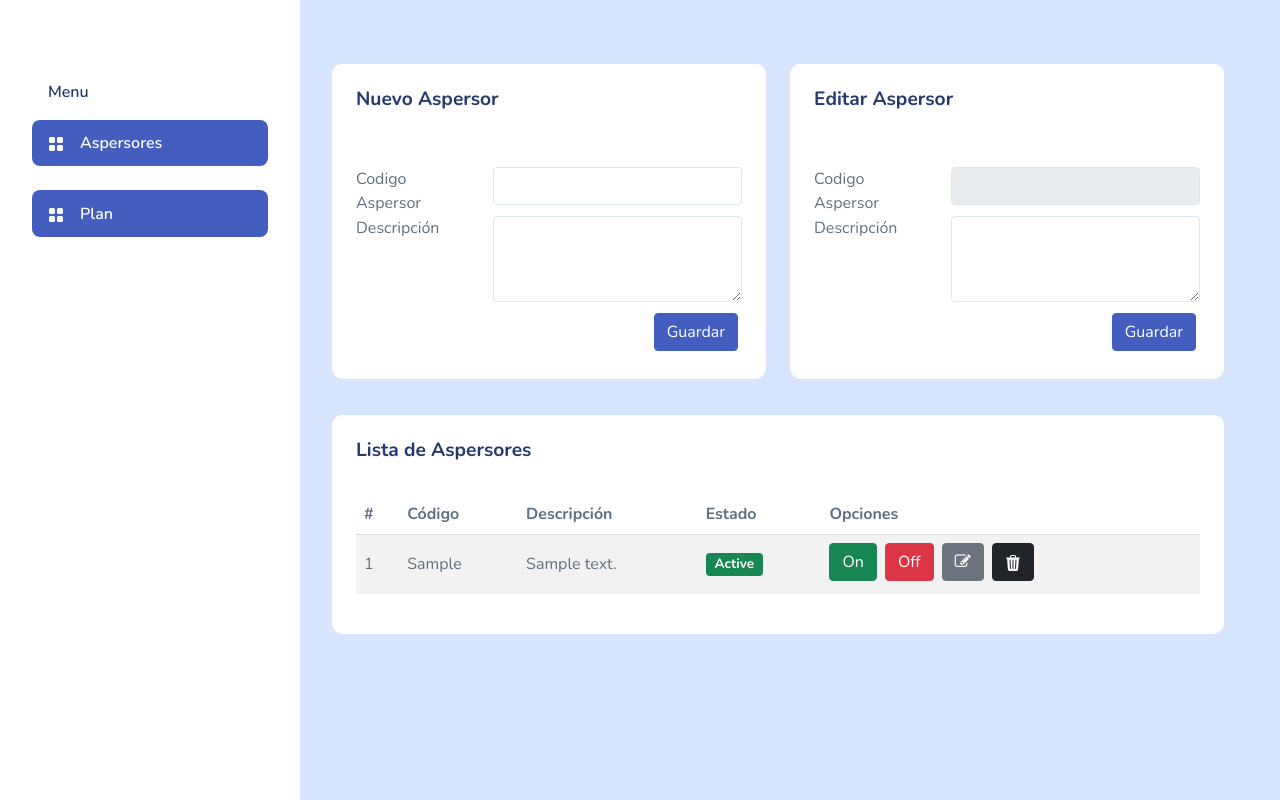
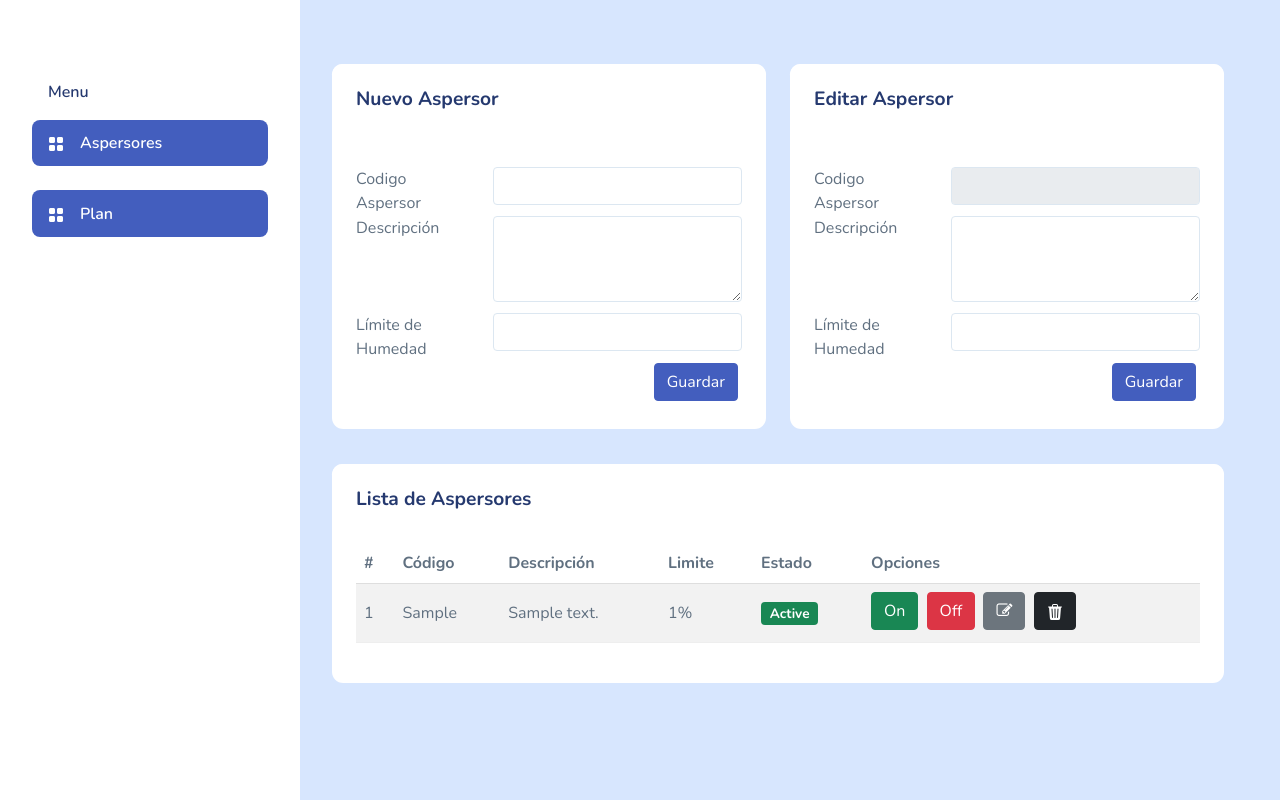
Before and after one commit to Harrison-Paz/IoTProject, a Django app: page / in a window 1280 px wide. Run offline with Django 4.2, Linux system fonts and the light colour scheme; tables that the repository leaves empty hold one stand-in row (values such as "Sample post"); some libraries are stand-ins or nearby versions; some web fonts are replaced.

Commit message:
Agregar limite de humedad y validaciones de campos

```diff
--- a/projectIoT/panel/models.py
+++ b/projectIoT/panel/models.py
@@ -1,12 +1,17 @@
 import datetime
 from django.utils import timezone
 from django.db import models
+from django.core.validators import MaxValueValidator, MinValueValidator
 
 
 class Sprinkler(models.Model):
     codSprinkler = models.CharField(max_length=8, unique=True)
     description = models.CharField(max_length=50)
     state = models.BooleanField(default=False)
+    limit = models.IntegerField(default=80,validators=[
+        MaxValueValidator(100),
+        MinValueValidator(1)
+    ])
 
     def __str__(self):
         return self.codSprinkler
--- a/projectIoT/panel/templates/sprinkler/view_sprinklers.html
+++ b/projectIoT/panel/templates/sprinkler/view_sprinklers.html
@@ -28,13 +28,19 @@
                                     <label>Codigo Aspersor</label>
                                 </div>
                                 <div class="col-md-8 form-group">
-                                    <input type="text" id="codSprinkler" class="form-control" name="codSprinkler" value="{{form.value | default:''}}">
+                                    <input type="text" id="codSprinkler" class="form-control" name="codSprinkler" required>
                                 </div>
                                 <div class="col-md-4">
                                     <label>Descripción</label>
                                 </div>
                                 <div class="col-md-8 form-group">
-                                    <textarea class="form-control" id="exampleFormControlTextarea1" name="description" rows="3"></textarea>
+                                    <textarea class="form-control" id="exampleFormControlTextarea1" name="description" rows="3" required></textarea>
+                                </div>
+                                <div class="col-md-4">
+                                    <label>Límite de Humedad</label>
+                                </div>
+                                <div class="col-md-8 form-group">
+                                    <input type="number" id="limitSprinkler" class="form-control" name="limit" min="0" max="100" step="1" pattern="\d*" required>
                                 </div>
                                 <div class="col-sm-12 d-flex justify-content-end">
                                     <input type="submit" class="btn btn-primary me-1 mb-1" value="Guardar">
@@ -62,14 +68,20 @@
                                     <label>Codigo Aspersor</label>
                                 </div>
                                 <div class="col-md-8 form-group">
-                                    <input readonly type="hidden" id="editIdSprinkler" class="form-control" name="id">
-                                    <input readonly type="text" id="editCodSprinkler" class="form-control" name="codSprinkler">
+                                    <input readonly type="hidden" id="editIdSprinkler" class="form-control" name="id" required>
+                                    <input readonly type="text" id="editCodSprinkler" class="form-control" name="codSprinkler" required>
                                 </div>
                                 <div class="col-md-4">
                                     <label>Descripción</label>
                                 </div>
                                 <div class="col-md-8 form-group">
-                                    <textarea class="form-control" id="editDescSprinkler" name="description" rows="3"></textarea>
+                                    <textarea class="form-control" id="editDescSprinkler" name="description" rows="3" required></textarea>
+                                </div>
+                                <div class="col-md-4">
+                                    <label>Límite de Humedad</label>
+                                </div>
+                                <div class="col-md-8 form-group">
+                                    <input type="number" id="editLimitSprinkler" class="form-control" name="limit" min="0" max="100" step="1" pattern="\d*" required>
                                 </div>
                                 <div class="col-sm-12 d-flex justify-content-end">
                                     <input type="submit" class="btn btn-primary me-1 mb-1" value="Guardar">
@@ -96,6 +108,7 @@
                             <th>#</th>
                             <th>Código</th>
                             <th>Descripción</th>
+                            <th>Limite</th>
                             <th>Estado</th>
                             <th>Opciones</th>
                         </tr>
@@ -106,6 +119,7 @@
                             <td>{{sprinkler.id}}</td>
                             <td>{{sprinkler.codSprinkler}}</td>
                             <td>{{sprinkler.description}}</td>
+                            <td>{{sprinkler.limit}}%</td>
                             <td>
                                 {% if sprinkler.state == 1 %}
                                 <span class="badge bg-success">Active</span>
@@ -117,7 +131,7 @@
                                 <!-- <a class="btn btn-primary me-1 mb-1" role="button">Activar</a> -->
                                 <a class="btn btn-success me-1 mb-1" role="button" href="{% url 'start_sprinkler' sprinkler.id %}">On</a>
                                 <a class="btn btn-danger me-1 mb-1" role="button" href="{% url 'stop_sprinkler' sprinkler.id %}">Off</a>
-                                <a class="btn btn-secondary me-1 mb-1" role="button" href="#" onclick="editarValores('{{sprinkler.id}}','{{sprinkler.codSprinkler}}','{{sprinkler.description}}')"><i class="fa fa-edit"></i></a>
+                                <a class="btn btn-secondary me-1 mb-1" role="button" href="#" onclick="editarValores('{{sprinkler.id}}','{{sprinkler.codSprinkler}}','{{sprinkler.description}}','{{sprinkler.limit}}')"><i class="fa fa-edit"></i></a>
                                 <a class="btn btn-dark me-1 mb-1" href="{% url 'delete_sprinkler' sprinkler.id %}" role="button">
                                     <svg xmlns="http://www.w3.org/2000/svg" width="16" height="16" fill="currentColor" class="bi bi-trash3-fill"
                                         viewBox="0 0 16 16">
@@ -136,10 +150,11 @@
 </div>
 <script>
 
-    function editarValores(id,cod,desc) {
+    function editarValores(id,cod,desc,lim) {
         document.getElementById('editIdSprinkler').value = id
         document.getElementById('editCodSprinkler').value = cod
         document.getElementById('editDescSprinkler').innerHTML = desc
+        document.getElementById('editLimitSprinkler').value = lim
     }
 
 </script>
```
Also changed, not shown: projectIoT/panel/forms.py (+10 -3 lines), projectIoT/panel/migrations/0004_sprinkler_limit.py (added).
